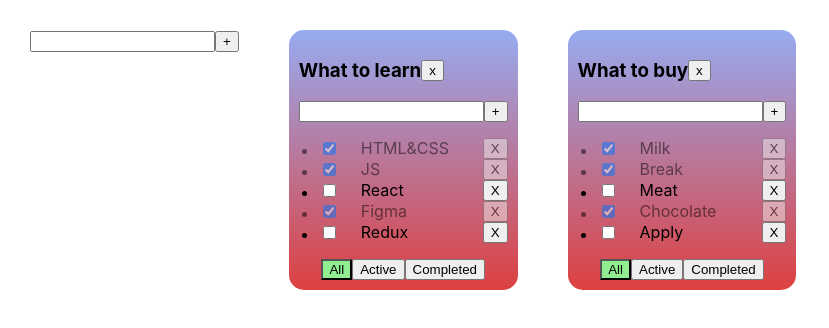
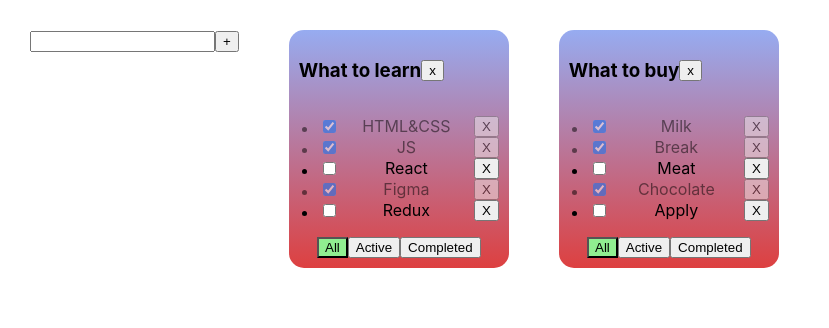
Before and after one commit to AlexMuhin-IT/TodoList, a React (Create React App) app: page / in a window 1280 px wide. Shown: the top 328 px of the page, without its empty margins (0-829 px from the left). Built offline with nearby package versions, Linux system fonts and the light colour scheme.

Commit message:
new Todolist: finish 2 lesson in 2 sprint

```diff
--- a/src/App.css
+++ b/src/App.css
@@ -36,6 +36,7 @@ ul{
 .todolist-title-container {
     display: flex;
     align-items: center;
+    width: 200px;
 }
 
 .todolist-wrapper{
@@ -49,7 +50,3 @@ ul{
 /*    padding: 10px;*/
 /*    border-radius: 15px;*/
 /*}*/
-.wrapper-editableSpan{
-    max-width: 150px;
-    width: 100px;
-}
--- a/src/App.tsx
+++ b/src/App.tsx
@@ -124,9 +124,13 @@ function App() {
     const updateTask = (todolistId: string, taskId: string, title: string) => {
         const newTodolistTasks = {
             ...tasks,
-            [todolistId]: tasks[todolistId].map(t=>t.id === taskId ? {...t, title}: t),
+            [todolistId]: tasks[todolistId].map(t => t.id === taskId ? {...t, title} : t),
         }
         setTasks(newTodolistTasks)
+    }
+    const updateTodolist = (todolistId: string, title: string) => {
+        const newTodolists = todolists.map(tl => (tl.id === todolistId ? {...tl, title} : tl));
+        setTodolists(newTodolists)
     }
 
     return (
@@ -155,6 +159,7 @@ function App() {
                         filter={tl.filter}
                         removeTodolist={removeTodolist}
                         updateTask={updateTask}
+                        updateTodolist={updateTodolist}
                     />
                 )
             })}
--- a/src/Todolist.tsx
+++ b/src/Todolist.tsx
@@ -15,6 +15,7 @@ type TodolistPropsType = {
     filter: FilterValuesType
     removeTodolist: (todolistId: string) => void
     updateTask: (todolistId: string, taskId: string, title: string) => void
+    updateTodolist: (todolistId: string, title: string) => void
 }
 
 export const Todolist = ({
@@ -27,7 +28,8 @@ export const Todolist = ({
                              filter,
                              todolistId,
                              removeTodolist,
-                             updateTask
+                             updateTask,
+                             updateTodolist
                          }: TodolistPropsType) => {
 
 
@@ -40,14 +42,23 @@ export const Todolist = ({
     const addTaskCallback = (title: string) => {
         addTask(todolistId, title)
     }
+    const updateTodolistHandler = (title: string) => {
+        updateTodolist(todolistId, title)
+    }
+
     return (
         // <div className={todolistId < todolistId ? 'todolist-wrapper' : 'todolist-secondary'}>
         <div className={'todolist-wrapper'}>
             <div className={'todolist-title-container'}>
-                <h3>{title}</h3>
-                <Button title={'x'} onClick={removeTodolistHandler}/>
+                <h3><EditableSpan
+                    value={title}
+                    onChange={updateTodolistHandler}/>
+                </h3>
+                <Button
+                    title={'x'}
+                    onClick={removeTodolistHandler}/>
             </div>
-            <AddItemForm addItem={addTaskCallback}/>
+
             <div>
                 {
                     tasks.length === 0
--- a/src/components/editableSpan/EditableSpan.tsx
+++ b/src/components/editableSpan/EditableSpan.tsx
@@ -22,9 +22,9 @@ export const EditableSpan = ({value, onChange}: PropsType) => {
     //     setEditMode(!editMode);
     // }
     return (
-        <div className={'wrapper-editableSpan'}>
+        <div >
             {editMode ? (
-                <input className={'wrapper-editableSpan'}
+                <input
                     onChange={onTitleHandler}
                     onBlur={deactivateEditModeHandler}
                     value={title}
```
